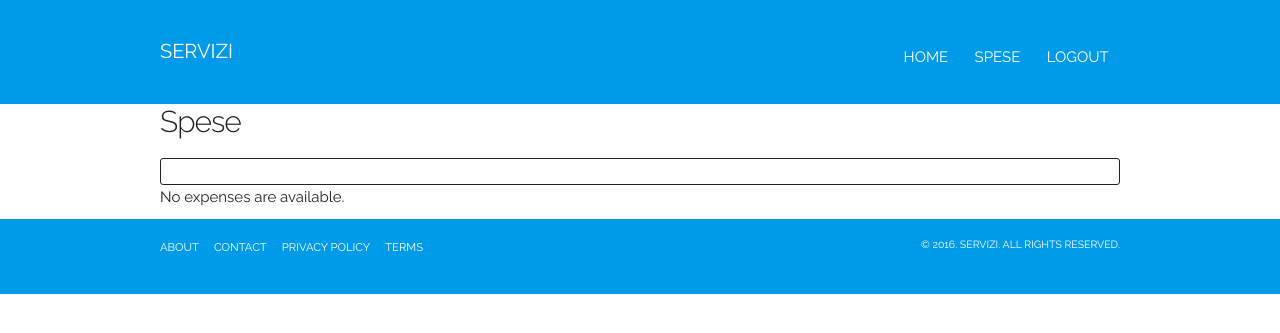
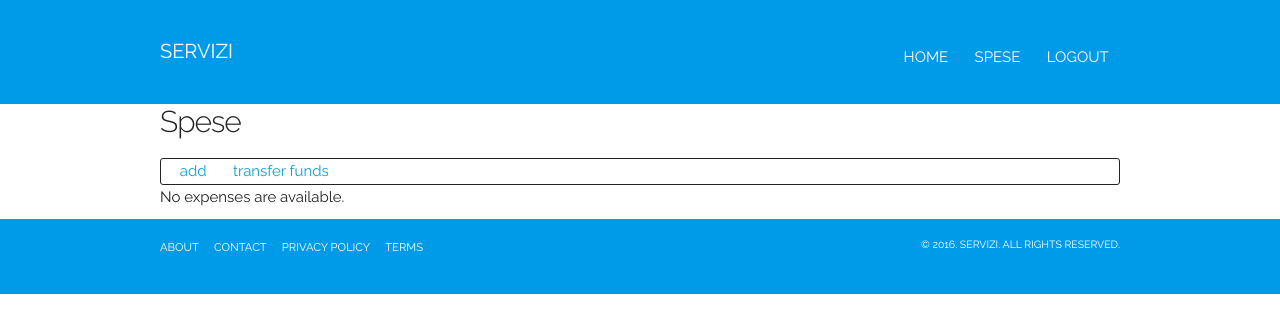
Before and after one commit to l-dfa/django-spese, a Django app: page /spese/ in a window 1280 px wide. Shown: the top 333 px of the page. Run offline with Django 3.2, Linux system fonts and the light colour scheme; the visitor is signed in with stand-in values (Sample User, id 1); data that the repository does not hold is empty; parts of the project's set-up code (start-up, migrations or seed data) failed here and were passed over.

Commit message:
minor fix:
changing color in spese/static/spese/spese.css, element
       navnav.operations  ul li a

```diff
--- a/servizi/spese/static/spese/spese.css
+++ b/servizi/spese/static/spese/spese.css
@@ -52,7 +52,7 @@ nav.operations ul li {
   margin: 0rem;
 }
 nav.operations  ul li a {
-  color:#0000;
+  color:#0fa0ce;
   text-transform:normal;
   text-decoration:none;
   padding:0em 0.75em;
```
Also changed, not shown: servizi/spese/docs/source/images/ER.svg, 1 other file.
